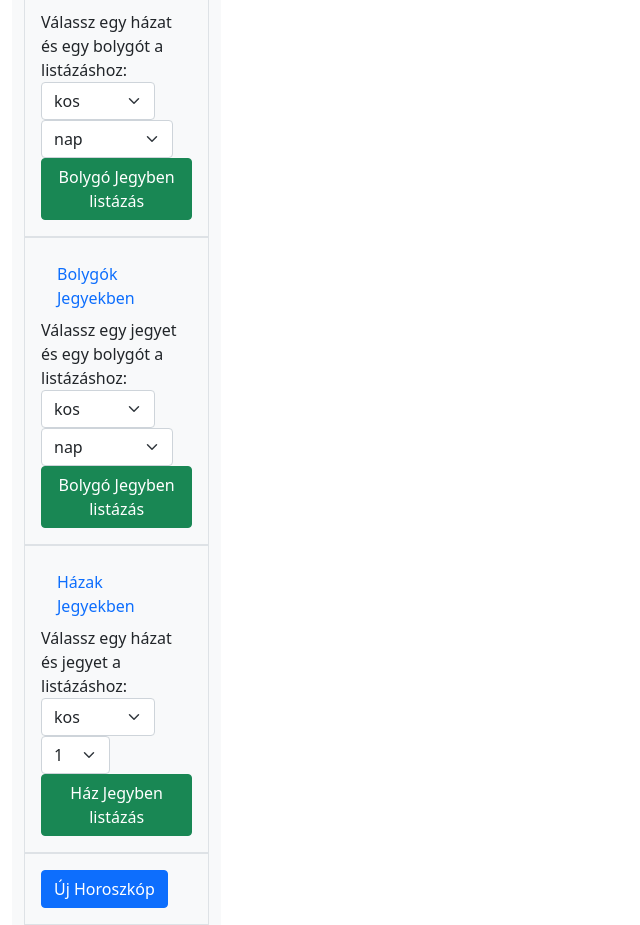
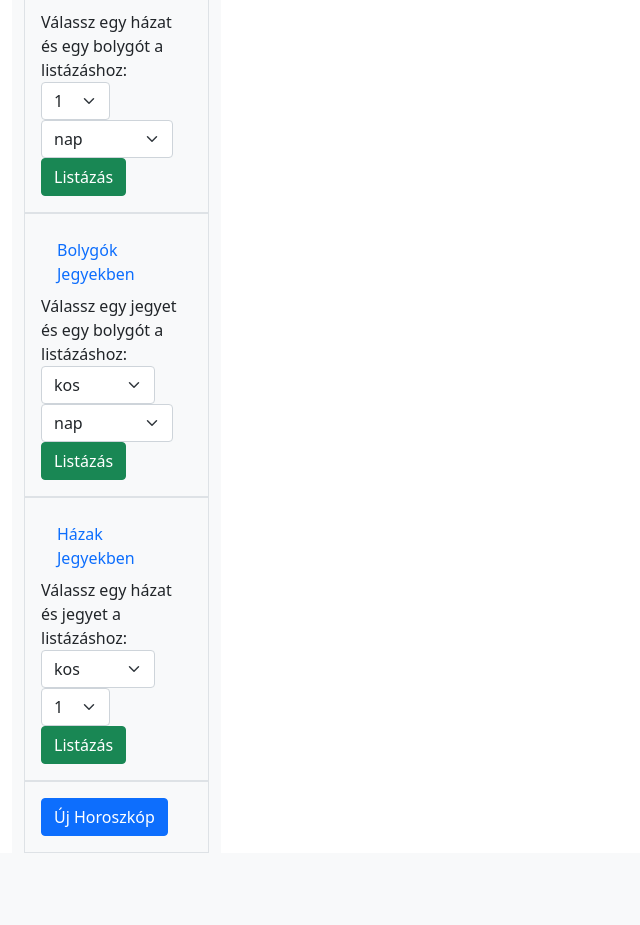
Before and after one commit to molnaredom/asztro, a Django app: page /horoszkop_gyujtemeny/ in a window 1280 px wide. Shown: the part 201-1126 px from the top of the page, without its empty margins (0-640 px from the left). After the commit the page ends 1054 px from the top, so only its background shows below. Run offline with Django 3.2, Linux system fonts and the light colour scheme; data that the repository does not hold is empty; some libraries are stand-ins or nearby versions.

Commit message:
DEBUG: bolygó házban bekötés konkrét horoszkópra

```diff
--- a/weboldal/base/templates/analogiatarolok/horoszkop_gyujtemeny.html
+++ b/weboldal/base/templates/analogiatarolok/horoszkop_gyujtemeny.html
@@ -20,19 +20,19 @@
                                 <label> Válassz egy házat és egy bolygót a listázáshoz: </label><br>
 
                                 <label>
-                                    <select name="jegyNev" class="form-select">
-                                        <option value="kos">kos</option>
-                                        <option value="bika">bika</option>
-                                        <option value="ikrek">ikrek</option>
-                                        <option value="rák">rák</option>
-                                        <option value="oroszlán">oroszlán</option>
-                                        <option value="szűz">szűz</option>
-                                        <option value="mérleg">mérleg</option>
-                                        <option value="skorpió">skorpió</option>
-                                        <option value="nyilas">nyilas</option>
-                                        <option value="bak">bak</option>
-                                        <option value="vízöntő">vízöntő</option>
-                                        <option value="halak">halak</option>
+                                    <select name="hazNev" class="form-select">
+                                        <option value="1">1</option>
+                                        <option value="2">2</option>
+                                        <option value="3">3</option>
+                                        <option value="4">4</option>
+                                        <option value="5">5</option>
+                                        <option value="6">6</option>
+                                        <option value="7">7</option>
+                                        <option value="8">8</option>
+                                        <option value="9">9</option>
+                                        <option value="10">10</option>
+                                        <option value="11">11</option>
+                                        <option value="12">12</option>
                                     </select>
                                 </label>
 
@@ -50,8 +50,7 @@
                                         <option value="plúto">plúto</option>
                                     </select>
                                 </label>
-                                <button type="submit" name="bolygo_es_jegy_lekerdezes" class="btn btn-success ">Bolygó
-                                    Jegyben listázás
+                                <button type="submit" name="bolygo_es_haz_lekerdezes" class="btn btn-success ">Listázás
                                 </button>
 
                             </form>
@@ -96,8 +95,7 @@
                                         <option value="plúto">plúto</option>
                                     </select>
                                 </label>
-                                <button type="submit" name="bolygo_es_jegy_lekerdezes" class="btn btn-success ">Bolygó
-                                    Jegyben listázás
+                                <button type="submit" name="bolygo_es_jegy_lekerdezes" class="btn btn-success ">Listázás
                                 </button>
 
                             </form>
@@ -145,8 +143,7 @@
                                         <option value="12">12</option>
                                     </select>
                                 </label>
-                                <button type="submit" name="haz_es_jegy_lekerdezes" class="btn btn-success ">Ház Jegyben
-                                    listázás
+                                <button type="submit" name="haz_es_jegy_lekerdezes" class="btn btn-success ">Listázás
                                 </button>
                             </form>
                         </div>
--- a/weboldal/base/views_module/views_analogiatarolok.py
+++ b/weboldal/base/views_module/views_analogiatarolok.py
@@ -72,7 +72,8 @@ def hazakUraHazakban(request):
 
 def horoszkop_gyujtemeny(request):
     fgv_nev = "horoszkop_gyujtemeny"
-    bolygo_es_jegy_lekerdezes, haz_es_jegy_lekerdezes, leker_1, leker_2, leker_3 = {}, {}, {}, {}, {}
+    bolygo_es_jegy_lekerdezes, bolygo_es_haz_lekerdezes, haz_es_jegy_lekerdezes,\
+    leker_1, leker_2, leker_3 = {}, {}, {}, {}, {}, {}
 
     def nevet_privatra(nev):
         nev = str(nev)
@@ -100,6 +101,15 @@ def horoszkop_gyujtemeny(request):
                 for horoszkop in haz_es_jegy_lekerdezes:
                     horoszkop.tulajdonos_neve = nevet_privatra(horoszkop.tulajdonos_neve)
 
+        elif "bolygo_es_haz_lekerdezes" in request.POST:
+            bolygoNev = request.POST.get('bolygoNev')
+            hazNev = request.POST.get('hazNev')
+            bolygo_es_haz_lekerdezes = bolygo_hazban_alapjan_lekeres(bolygoNev, hazNev)
+
+            if not request.user.is_superuser:
+                for horoszkop in haz_es_jegy_lekerdezes:
+                    horoszkop.tulajdonos_neve = nevet_privatra(horoszkop.tulajdonos_neve)
+
 
     hpok = Horoszkop2.objects.all()
     for h in hpok:
@@ -110,9 +120,6 @@ def horoszkop_gyujtemeny(request):
         context = {'adatok': hpok,
                "bolygo_es_jegy_lekerdezes": bolygo_es_jegy_lekerdezes,
                "haz_es_jegy_lekerdezes": haz_es_jegy_lekerdezes,
-               "leker_1": leker_1,
-               "leker_2": leker_2,
-               "leker_3": leker_3
                 }
     else:
         for horoszkop in hpok:
@@ -120,35 +127,8 @@ def horoszkop_gyujtemeny(request):
         context = {'adatok': hpok,
                    "bolygo_es_jegy_lekerdezes": bolygo_es_jegy_lekerdezes,
                    "haz_es_jegy_lekerdezes": haz_es_jegy_lekerdezes,
-                   "leker_1": leker_1,
-                   "leker_2": leker_2,
-                   "leker_3": leker_3
+                   "bolygo_es_haz_lekerdezes": bolygo_es_haz_lekerdezes,
                    }
-
-    # elif "leker_1" in request.POST:
-    #     leker_1 = Horoszkop1.objects.filter(jupiter__jegy__elem="levegő")
-    #
-    # elif "leker_2" in request.POST:
-    #
-    #     leker_2 = Horoszkop1.objects.raw("""
-    #     select *, COUNT(tulajdonos_neve) as evszak_szam
-    #     from base_horoszkop1
-    #     inner join base_bolygojegyben bj on base_horoszkop1.nap_id = bj.id
-    #     inner join  base_jegy jegy on bj.jegy_id = jegy.id
-    #     group by jegy.evszak""")
-    #
-    # elif "leker_3" in request.POST:
-    #
-    #     leker_3 = Horoszkop1.objects.raw("""
-    #     select *,haz.tipus as haztipus, COUNT(tulajdonos_neve) as haztipus_szam
-    #     from base_horoszkop1
-    #     inner join base_hazjegyben as hj on base_horoszkop1.haz_1_id = hj.id
-    #     inner join  base_haz as haz on hj.id = haz.id
-    #     inner join base_bolygojegyben bj on base_horoszkop1.hold_id = bj.id
-    #     where bj.leiras = ''
-    #     group by haz.tipus
-    #
-    #                                        """)
 
     return render(request, 'analogiatarolok/horoszkop_gyujtemeny.html', context)
 
@@ -158,26 +138,54 @@ def bolygo_alapjan_lekeres(bolygoNev, jegyNev):
     # printd(Horoszkop2.objects.filter(nap__jegy__nevID=jegyNev).query, problema=fgv_nev)
     jegy_alapjan_lekeres = None
     if bolygoNev == "nap":
-        jegy_alapjan_lekeres = Horoszkop2.objects.filter(nap_j__egy__nevID=jegyNev)
+        jegy_alapjan_lekeres = Horoszkop2.objects.filter(nap__jegy__nevID=jegyNev)
     elif bolygoNev == "hold":
-        jegy_alapjan_lekeres = Horoszkop2.objects.filter(hold_j__egy__nevID=jegyNev)
+        jegy_alapjan_lekeres = Horoszkop2.objects.filter(hold_j__jegy__nevID=jegyNev)
     elif bolygoNev == "merkur":
-        jegy_alapjan_lekeres = Horoszkop2.objects.filter(merkur_j__egy__nevID=jegyNev)
+        jegy_alapjan_lekeres = Horoszkop2.objects.filter(merkur_j__jegy__nevID=jegyNev)
     elif bolygoNev == "mars":
-        jegy_alapjan_lekeres = Horoszkop2.objects.filter(mars_j__egy__nevID=jegyNev)
+        jegy_alapjan_lekeres = Horoszkop2.objects.filter(mars_j__jegy__nevID=jegyNev)
     elif bolygoNev == "vénusz":
-        jegy_alapjan_lekeres = Horoszkop2.objects.filter(venusz_j__egy__nevID=jegyNev)
+        jegy_alapjan_lekeres = Horoszkop2.objects.filter(venusz_j__jegy__nevID=jegyNev)
     elif bolygoNev == "jupiter":
-        jegy_alapjan_lekeres = Horoszkop2.objects.filter(jupiter_j__egy__nevID=jegyNev)
+        jegy_alapjan_lekeres = Horoszkop2.objects.filter(jupiter_j__jegy__nevID=jegyNev)
     elif bolygoNev == "szaturnusz":
-        jegy_alapjan_lekeres = Horoszkop2.objects.filter(szaturnusz_j__egy__nevID=jegyNev)
+        jegy_alapjan_lekeres = Horoszkop2.objects.filter(szaturnusz_j__jegy__nevID=jegyNev)
     elif bolygoNev == "uránusz":
-        jegy_alapjan_lekeres = Horoszkop2.objects.filter(uranusz_j__egy__nevID=jegyNev)
+        jegy_alapjan_lekeres = Horoszkop2.objects.filter(uranusz_j__jegy__nevID=jegyNev)
     elif bolygoNev == "neptun":
-        jegy_alapjan_lekeres = Horoszkop2.objects.filter(neptun_j__egy__nevID=jegyNev)
+        jegy_alapjan_lekeres = Horoszkop2.objects.filter(neptun_j__jegy__nevID=jegyNev)
     elif bolygoNev == "plúto":
-        jegy_alapjan_lekeres = Horoszkop2.objects.filter(pluto_j__egy__nevID=jegyNev)
+        jegy_alapjan_lekeres = Horoszkop2.objects.filter(pluto_j__jegy__nevID=jegyNev)
 
+    return jegy_alapjan_lekeres
+
+
+def bolygo_hazban_alapjan_lekeres(bolygoNev, hazNev):
+
+    jegy_alapjan_lekeres = None
+    if bolygoNev == "nap":
+        jegy_alapjan_lekeres = Horoszkop2.objects.filter(nap_h__haz__nevID=hazNev)
+    elif bolygoNev == "hold":
+        jegy_alapjan_lekeres = Horoszkop2.objects.filter(hold_h__haz__nevID=hazNev)
+    elif bolygoNev == "merkur":
+        jegy_alapjan_lekeres = Horoszkop2.objects.filter(merkur_h__haz__nevID=hazNev)
+    elif bolygoNev == "mars":
+        jegy_alapjan_lekeres = Horoszkop2.objects.filter(mars_h__haz__nevID=hazNev)
+    elif bolygoNev == "vénusz":
+        jegy_alapjan_lekeres = Horoszkop2.objects.filter(venusz_h__haz__nevID=hazNev)
+    elif bolygoNev == "jupiter":
+        jegy_alapjan_lekeres = Horoszkop2.objects.filter(jupiter_h__haz__nevID=hazNev)
+    elif bolygoNev == "szaturnusz":
+        jegy_alapjan_lekeres = Horoszkop2.objects.filter(szaturnusz_h__haz__nevID=hazNev)
+    elif bolygoNev == "uránusz":
+        jegy_alapjan_lekeres = Horoszkop2.objects.filter(uranusz_h__haz__nevID=hazNev)
+    elif bolygoNev == "neptun":
+        jegy_alapjan_lekeres = Horoszkop2.objects.filter(neptun_h__haz__nevID=hazNev)
+    elif bolygoNev == "plúto":
+        jegy_alapjan_lekeres = Horoszkop2.objects.filter(pluto_h__haz__nevID=hazNev)
+
+    # [printd("hiiii",i) for i in jegy_alapjan_lekeres]
     return jegy_alapjan_lekeres
 
 
```
Also changed, not shown: other parts of weboldal/base/templates/analogiatarolok/horoszkop_gyujtemeny.html (+32 -0 lines).
